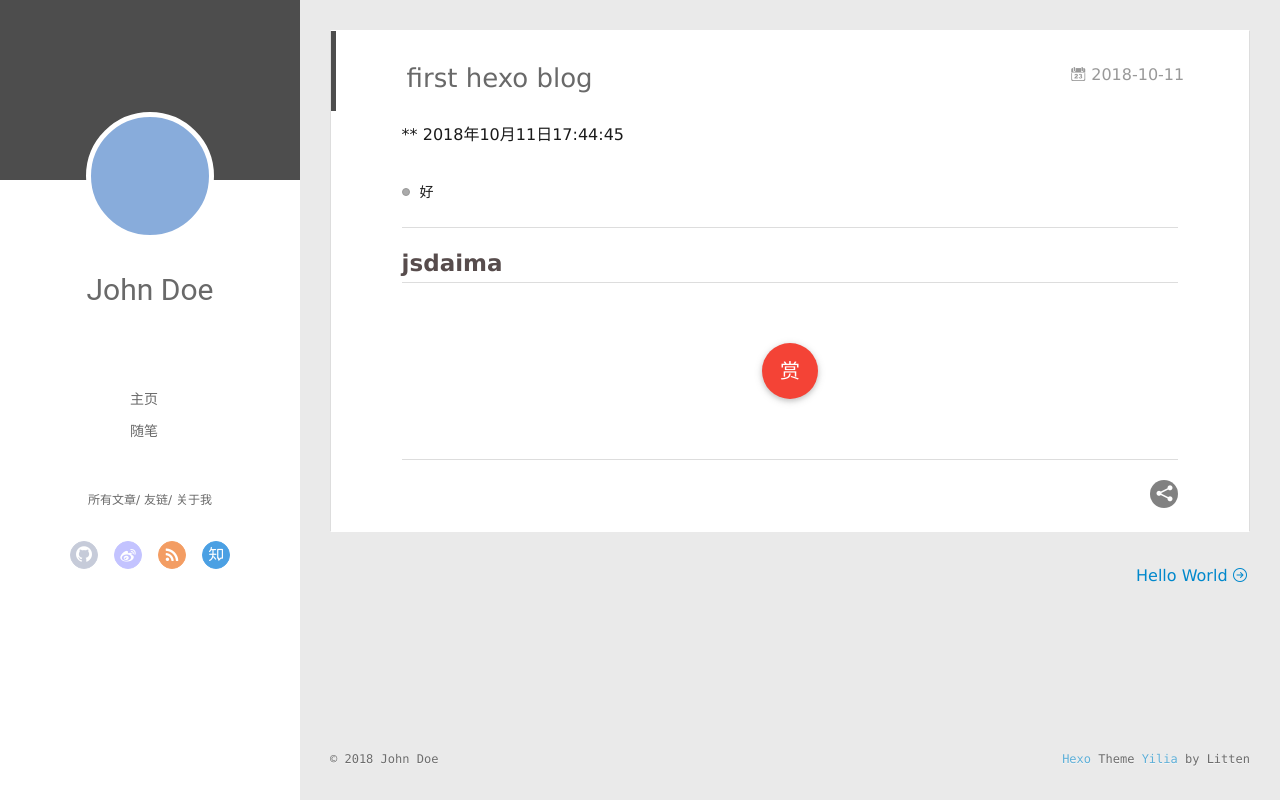
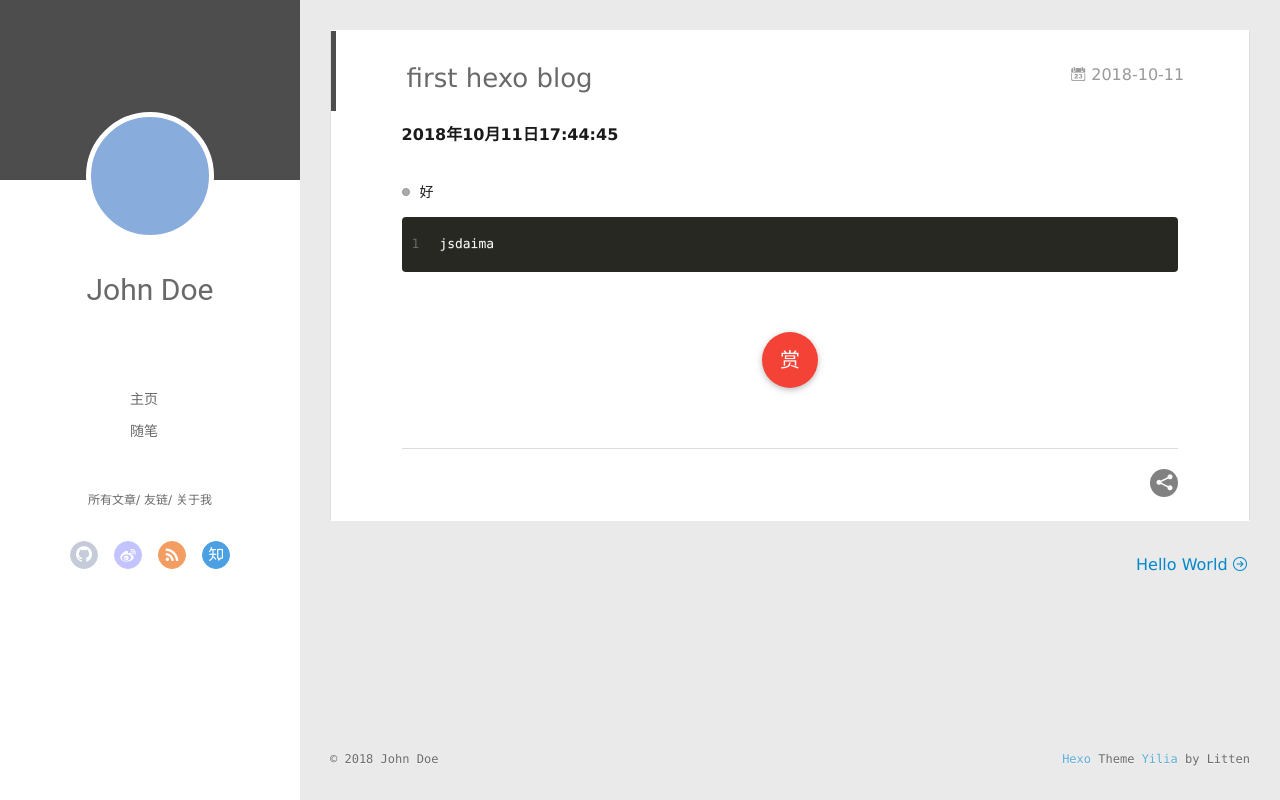
Before and after one commit to iezlli/hexo, a plain HTML site: page 2018/10/11/first-hexo-blog/index.html in a window 1280 px wide. Drawn offline with Linux system fonts and the light colour scheme; no server answers.

Commit message:
Site updated: 2018-10-12 20:13:08

```diff
--- a/2018/10/11/first-hexo-blog/index.html
+++ b/2018/10/11/first-hexo-blog/index.html
@@ -8,17 +8,17 @@
   <link rel="dns-prefetch" href="http://yoursite.com">
   <title>first hexo blog | Hexo</title>
   <meta name="viewport" content="width=device-width, initial-scale=1, maximum-scale=1">
-  <meta name="description" content="** 2018年10月11日17:44:45  好   jsdaima">
+  <meta name="description" content="2018年10月11日17:44:45  好  1jsdaima">
 <meta property="og:type" content="article">
 <meta property="og:title" content="first hexo blog">
 <meta property="og:url" content="http://yoursite.com/2018/10/11/first-hexo-blog/index.html">
 <meta property="og:site_name" content="Hexo">
-<meta property="og:description" content="** 2018年10月11日17:44:45  好   jsdaima">
+<meta property="og:description" content="2018年10月11日17:44:45  好  1jsdaima">
 <meta property="og:locale" content="default">
-<meta property="og:updated_time" content="2018-10-11T09:45:09.978Z">
+<meta property="og:updated_time" content="2018-10-12T12:12:43.061Z">
 <meta name="twitter:card" content="summary">
 <meta name="twitter:title" content="first hexo blog">
-<meta name="twitter:description" content="** 2018年10月11日17:44:45  好   jsdaima">
+<meta name="twitter:description" content="2018年10月11日17:44:45  好  1jsdaima">
 
     <link rel="alternative" href="/atom.xml" title="Hexo" type="application/atom+xml">
 
@@ -174,12 +174,12 @@
 
     <div class="article-entry" itemprop="articleBody">
 
-        <p>** 2018年10月11日17:44:45</p>
+        <p><strong> 2018年10月11日17:44:45</strong></p>
 <ul>
 <li>好</li>
 </ul>
-<hr>
-<h2 id="jsdaima"><a href="#jsdaima" class="headerlink" title="jsdaima"></a>jsdaima</h2>
+<figure class="highlight plain"><table><tr><td class="gutter"><pre><span class="line">1</span><br></pre></td><td class="code"><pre><span class="line">jsdaima</span><br></pre></td></tr></table></figure>
+
 
 
 
```
Also changed, not shown: index.html (+3 -3 lines).
